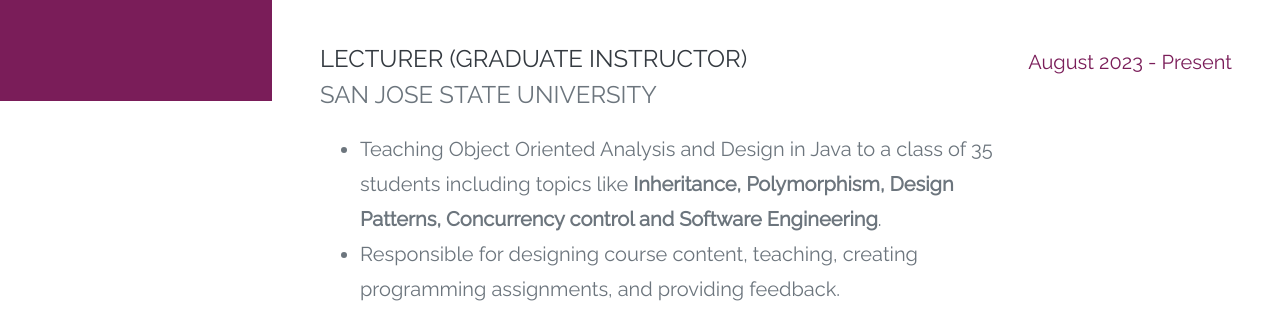
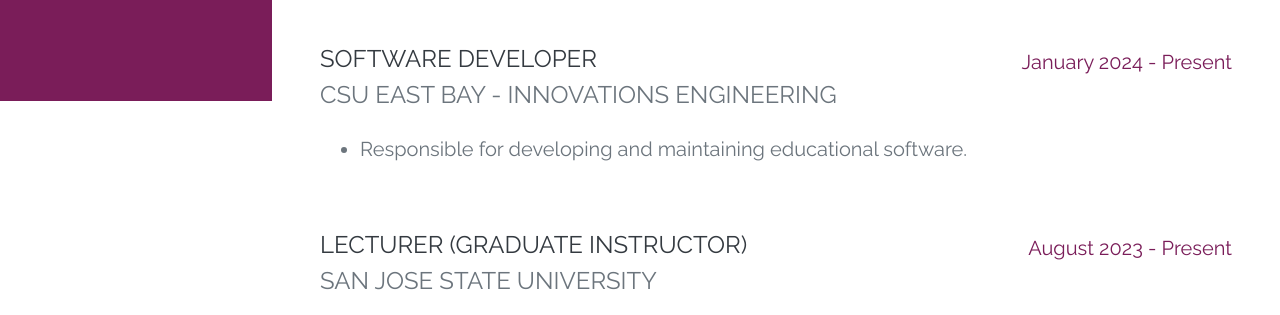
Before and after one commit to apoorvamohite/portfolio, a plain HTML site: page index.html in a window 1280 px wide. Shown: the part 699-1014 px from the top of the page. Drawn offline with nearby package versions, Linux system fonts and the light colour scheme; a web font is replaced by a local one.

Commit message:
Update index.html

```diff
--- a/index.html
+++ b/index.html
@@ -85,6 +85,19 @@
         <section class="resume-section" id="experience">
             <div class="resume-section-content">
                 <h2 class="mb-5">Experience</h2>
+
+                <div class="d-flex flex-md-row justify-content-between mb-5">
+                    <div class="flex-grow-1">
+                        <h3 class="mb-0">Software Developer</h3>
+                        <div class="subheading mb-3">CSU East Bay - Innovations Engineering</div>
+                        <p>
+                        <ul>
+                            <li>Responsible for developing and maintaining educational software.</li>
+                        </ul>
+                        </p>
+                    </div>
+                    <div class="flex-shrink-0"><span class="text-primary">January 2024 - Present</span></div>
+                </div>
 
                 <div class="d-flex flex-md-row justify-content-between mb-5">
                     <div class="flex-grow-1">
```
